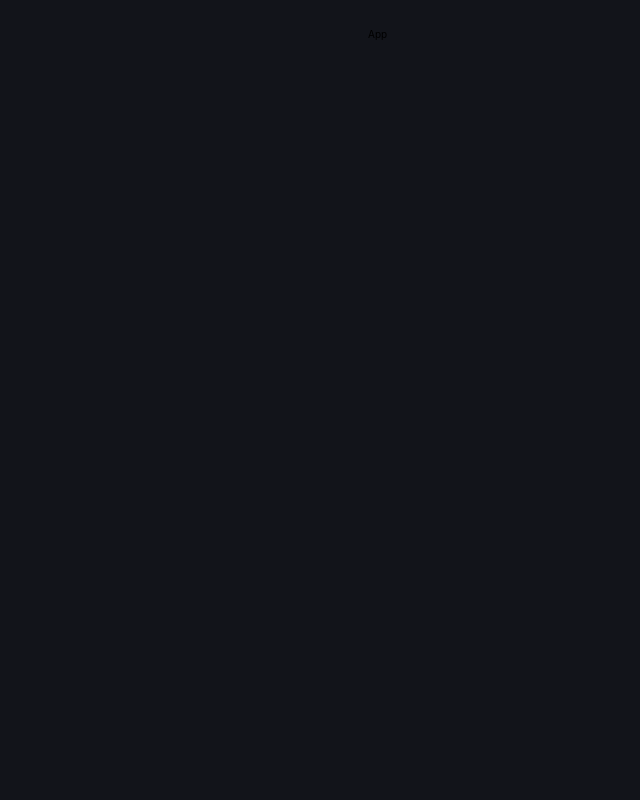
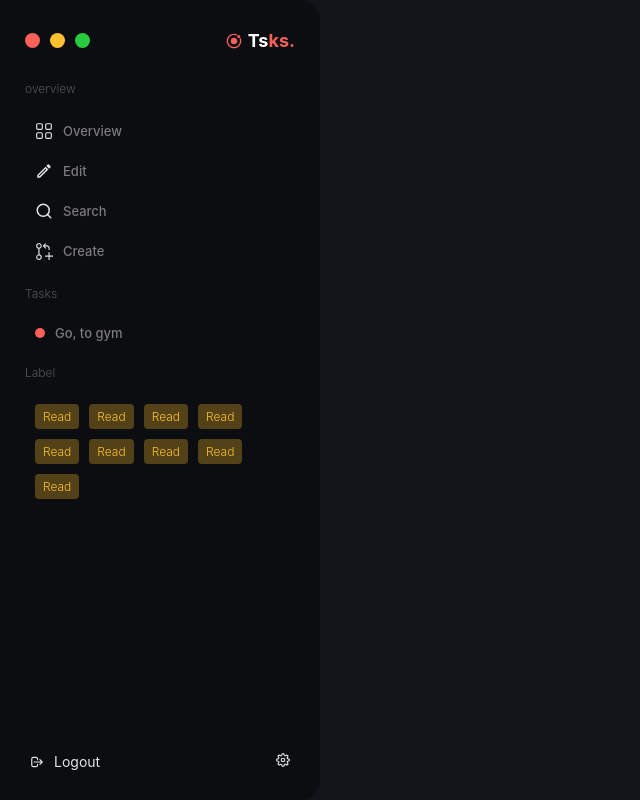
Before and after one commit to rupam-seal/Tsks, a React (Create React App) app in the folder frontend/: page / in a window 1280 px wide. Shown: the whole page, without its empty margins (0-640 px from the left). Built offline with nearby package versions, Linux system fonts and the light colour scheme.

Commit message:
♻️frontend(Sidebar): refractor code

```diff
--- a/frontend/package.json
+++ b/frontend/package.json
@@ -8,6 +8,7 @@
     "@testing-library/user-event": "^13.5.0",
     "react": "^18.2.0",
     "react-dom": "^18.2.0",
+    "react-icons": "^4.7.1",
     "react-scripts": "5.0.1",
     "web-vitals": "^2.1.4"
   },
--- a/frontend/src/App.js
+++ b/frontend/src/App.js
@@ -1,7 +1,8 @@
 import React from 'react';
+import { Sidebar } from './components/sidebar';
 
 const App = () => {
-  return <div>App</div>;
+  return <Sidebar />;
 };
 
 export default App;
--- /dev/null
+++ b/frontend/src/components/sidebar/Bottom.js
@@ -0,0 +1,18 @@
+import React from 'react';
+import { HiOutlineLogout } from 'react-icons/hi';
+import { FiSettings } from 'react-icons/fi';
+
+const Bottom = () => {
+  return (
+    <>
+      <div className="logout">
+        <HiOutlineLogout />
+        <span className="logout__txt">Logout</span>
+      </div>
+      <div className="setting">
+        <FiSettings />
+      </div>
+    </>
+  );
+};
+export default Bottom;
--- /dev/null
+++ b/frontend/src/components/sidebar/Container.js
@@ -0,0 +1,12 @@
+import React from 'react';
+
+const Container = ({ title, children }) => {
+  return (
+    <div class="container">
+      <div class="container__title">{title}</div>
+      <div class="container__list">{children}</div>
+    </div>
+  );
+};
+
+export default Container;
--- /dev/null
+++ b/frontend/src/components/sidebar/Menu.js
@@ -0,0 +1,36 @@
+import React from 'react';
+import Container from './Container';
+import { BsGrid } from 'react-icons/bs';
+import { VscGitPullRequestCreate } from 'react-icons/vsc';
+import { FiSearch } from 'react-icons/fi';
+import { MdOutlineCreate } from 'react-icons/md';
+
+const Menu = () => {
+  return (
+    <Container title={'overview'}>
+      <MenuList />
+    </Container>
+  );
+};
+
+export const MenuList = () => {
+  return (
+    <div>
+      <MenuItem icon={<BsGrid />} title={'Overview'} />
+      <MenuItem icon={<MdOutlineCreate />} title={'Edit'} />
+      <MenuItem icon={<FiSearch />} title={'Search'} />
+      <MenuItem icon={<VscGitPullRequestCreate />} title={'Create'} />
+    </div>
+  );
+};
+
+export const MenuItem = ({ icon, title }) => {
+  return (
+    <div class="menu">
+      {icon}
+      <h5 class="menu__text">{title}</h5>
+    </div>
+  );
+};
+
+export default Menu;
--- a/frontend/src/components/sidebar/Sidebar.css
+++ b/frontend/src/components/sidebar/Sidebar.css
@@ -18,19 +18,19 @@
 .top {
     display: flex;
     justify-content: space-between;
-    padding: 3rem 3rem;
+    padding: 3rem 2.5rem;
     align-items: center;
 }
 
-.top__dot-container {
+.navigation {
     display: flex;
+    gap: 1rem;
 }
 
-.top__dot {
+.dot {
     width: 1.5rem;
     height: 1.5rem;
     border-radius: .9rem;
-    margin: .8rem;
 }
 
 .dot1 {
@@ -48,61 +48,45 @@
     cursor: pointer;
 }
 
-.top__logo-container {
+.logo {
+    color: var(--logoColor);
     display: flex;
     align-items: center;
     cursor: pointer;
+    font-size: 1.8rem;
+    gap: 0.5rem;
 }
 
-.top__img-logo {
-    width: 1.6rem;
-    height: 1.6rem;
+.logo span {
+    color: var(--colorWhite);
+    font-weight: bold;
     cursor: pointer;
 }
 
-.top__txt-logo {
-    color: var(--colorWhite);
-    font-weight: bold;
-    margin: 0rem .8rem;
+.logo span span {
     cursor: pointer;
-}
-
-.top__highlight {
     color: var(--logoColor);
-    cursor: pointer;
 }
 
 /* ---------- SIDEBAR NAV/TASK/LABEL CONTAINER ---------- */
-.nav-container,
-.task-container,
-.label-container {
+.container {
     display: flex;
     flex-direction: column;
     padding-left: 2.5rem;
 }
 
-.nav__title,
-.task__title,
-.label__title {
+.container__title{
+    font-size: 1.2rem;
     font-weight: 300;
     color: var(--sidebarNavigationTitleTextColor);
 }
 
-.nav__list,
-.task__list {
+.container__list {
     display: flex;
     flex-direction: column;
     align-items: flex-start;
     margin-bottom: 1.4rem;
     margin-top: 1.4rem;
-}
-
-.task__list {
-    margin-top: .8rem;
-}
-
-.label__list {
-    margin-top: 1rem;
     width: 25rem;
 }
 
@@ -113,17 +97,17 @@
     padding: .5rem .8rem;
     font-weight: 300;
     border-radius: .4rem;
+    color: #FEC02F;
+    background-color: #fec02f4a;
+    font-size: 1.2rem;
 }
 
-.nav--active {
-    background-color: var(--sidebarHoverBackgroundColor);
-}
-
-.nav {
+.menu {
     display: flex;
     align-items: center;
-    padding: 1rem 0rem;
-    width: 25rem;
+    padding: 1rem 1rem;
+    font-size: 1.8rem;
+    color: var(--colorMediumWhite);
     border-radius: 1rem;
     margin: .2rem 0rem;
     cursor: pointer;
@@ -133,23 +117,17 @@
     display: flex;
     align-items: center;
     padding: .8rem 0rem;
-    width: 25rem;
     border-radius: 1rem;
     margin: .2rem 0rem;
+    font-size: 1.2rem;
     cursor: pointer;
 }
 
 /* HOVER */
 .nav:hover,
-.task:hover {
+.task:hover,
+.menu:hover {
     background-color: var(--sidebarHoverBackgroundColor);
-}
-
-.nav__img {
-    width: 1.5rem;
-    height: 1.5rem;
-    padding-left: 1rem;
-    cursor: pointer;
 }
 
 .task__dot {
@@ -160,14 +138,14 @@
     border-radius: .5rem;
 }
 
-.nav__txt,
+.menu__text,
 .task__txt {
     color: var(--sidebarNavigationItemTextColor);
     margin-left: 1rem;
     margin-right: 1rem;
     font-weight: 500;
     width: 18rem;
-    display: -webkit-box;
+    display: flex;
     -webkit-line-clamp: 1;
     -webkit-box-orient: vertical;
     overflow: hidden;
@@ -176,30 +154,19 @@
 }
 
 /* ---------- BOTTOM CONTAINER ---------- */
-.bottom {
+.sidebar__bottom {
     display: flex;
     align-items: center;
     justify-content: space-between;
-    padding: 2rem 5rem 3rem 2.5rem;
+    padding: 3rem 3rem;
+    font-size: 1.4rem;
+    color: var(--colorMediumWhite);
 }
 
-.logout-container {
+.logout {
     display: flex;
-}
-
-.logout__img {
-    width: 1.5rem;
-    height: 1.5rem;
-    padding-right: 1rem;
-}
-
-.logout__txt {
-    color: var(--sidebarNavigationItemTextColor);
-}
-
-.setting {
-    width: 1.5rem;
-    height: 1.5rem;
+    align-items: center;
+    gap: 1rem;
 }
 
 @media (max-width: 750px) {
--- a/frontend/src/components/sidebar/Sidebar.js
+++ b/frontend/src/components/sidebar/Sidebar.js
@@ -1,8 +1,25 @@
 import React from 'react';
+import Bottom from './Bottom';
+import Label from './Label';
+import Menu from './Menu';
+
 import './Sidebar.css';
+import Tasks from './Tasks';
 
-const Sidebar = () => {
-  return <div>Sidebar</div>;
+import Top from './Top';
+
+export const Sidebar = () => {
+  return (
+    <div className="sidebar">
+      <div className="sidebar__top">
+        <Top />
+        <Menu />
+        <Tasks />
+        <Label />
+      </div>
+      <div className="sidebar__bottom">
+        <Bottom />
+      </div>
+    </div>
+  );
 };
-
-export default Sidebar;
--- /dev/null
+++ b/frontend/src/components/sidebar/Top.js
@@ -0,0 +1,36 @@
+import React from 'react';
+import { IoLogoIonic } from 'react-icons/io';
+
+const Top = () => {
+  return (
+    <div class="top">
+      <Navigation />
+      <Logo />
+    </div>
+  );
+};
+
+// logo text
+const Logo = () => {
+  return (
+    <div class="logo">
+      <IoLogoIonic />
+      <span>
+        Ts<span>ks.</span>
+      </span>
+    </div>
+  );
+};
+
+// navigation dot
+export const Navigation = () => {
+  return (
+    <div class="navigation">
+      <div class="dot dot1"></div>
+      <div class="dot dot2"></div>
+      <div class="dot dot3"></div>
+    </div>
+  );
+};
+
+export default Top;
```
Also changed, not shown: frontend/src/components/sidebar/Logo.js (deleted, +0 -14 lines), frontend/src/components/sidebar/Navigation.js (deleted, +0 -13 lines), frontend/src/components/sidebar/Overview.js (deleted, +0 -23 lines), frontend/src/pages/Overview.js (added), 1 other file (tests, documents, lock files or other folders).
